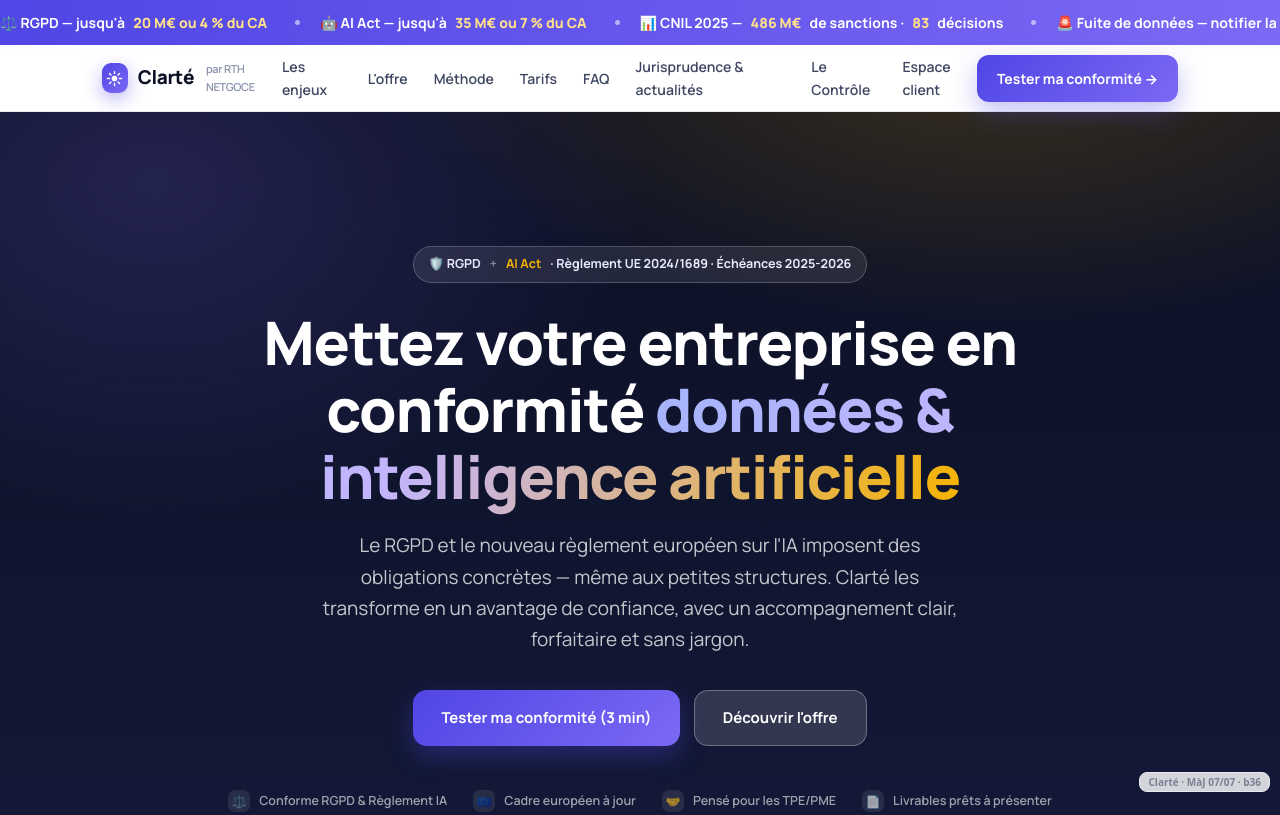
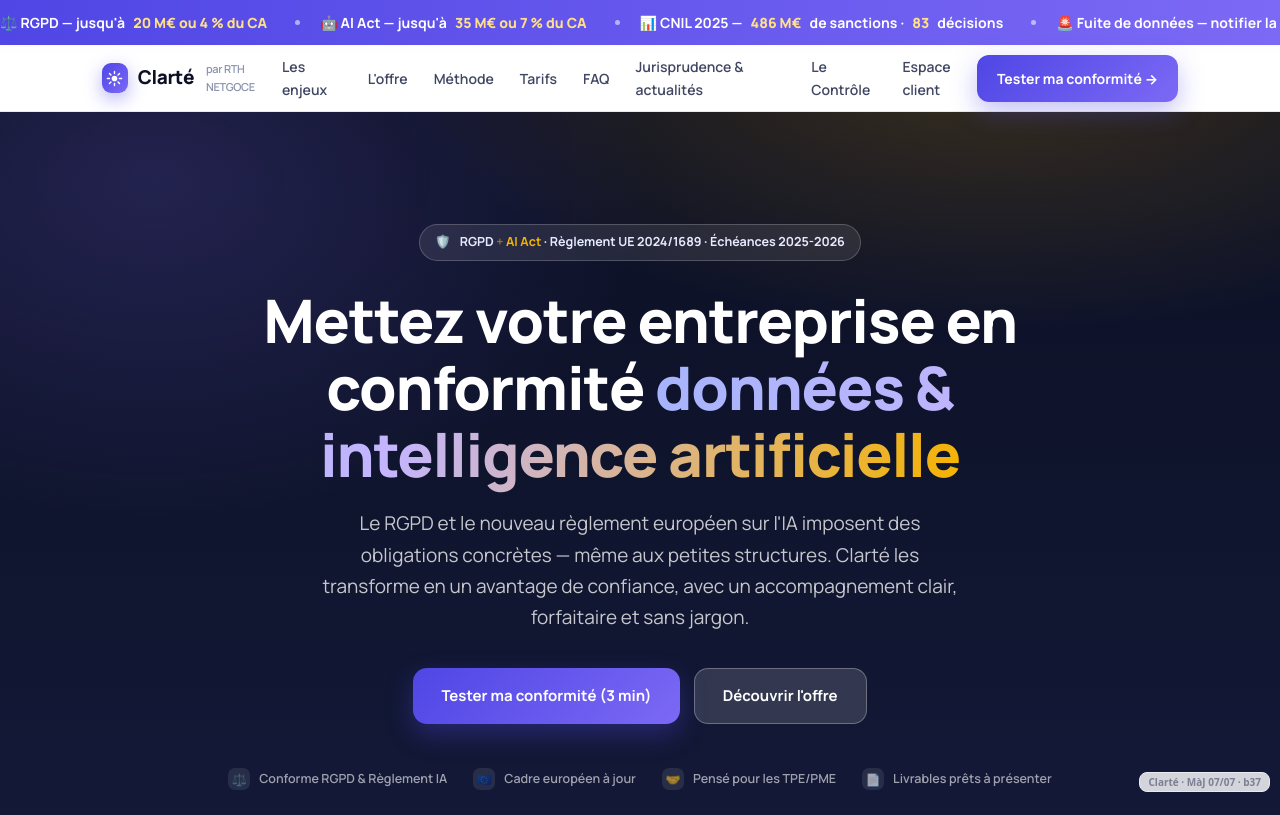
Before and after one commit to chm75009-sketch/RGPD-, a plain HTML site: page index.html in a window 1280 px wide. Shown: the top 815 px of the page. Drawn offline with Linux system fonts and the light colour scheme.

Commit message:
Accueil : pastille RGPD/AI Act sans écart parasite + moins d'espace au-dessus du hero (b37)

```diff
--- a/index.html
+++ b/index.html
@@ -105,8 +105,8 @@
   /* HERO */
   .hero{position:relative;overflow:hidden;background:radial-gradient(1100px 520px at 78% -8%,rgba(245,179,1,.20),transparent 55%),radial-gradient(900px 620px at 12% 8%,rgba(124,105,245,.20),transparent 55%),linear-gradient(180deg,#0c1024 0%,#141a3a 100%);color:#fff}
   .hero::after{content:'';position:absolute;inset:0;background:radial-gradient(700px 300px at 50% 120%,rgba(14,165,163,.16),transparent 60%);pointer-events:none}
-  .hero .wrap{position:relative;z-index:1;padding:56px 22px 76px;text-align:center}
-  @media(max-width:640px){.hero .wrap{padding:30px 22px 52px}.kicker{margin-bottom:18px}}
+  .hero .wrap{position:relative;z-index:1;padding:34px 22px 72px;text-align:center}
+  @media(max-width:640px){.hero .wrap{padding:22px 22px 50px}.kicker{margin-bottom:16px}}
   .kicker{display:inline-flex;align-items:center;gap:9px;background:rgba(255,255,255,.09);border:1px solid rgba(255,255,255,.2);border-radius:100px;padding:7px 15px;font-size:12.5px;font-weight:700;color:#e7e9ff;margin-bottom:26px}
   .kicker b{color:var(--gold)}
   .hero h1{font-size:clamp(34px,5.4vw,60px);font-weight:800;max-width:900px;margin:0 auto 20px}
@@ -304,7 +304,7 @@
 <!-- HERO -->
 <section class="hero" id="top">
   <div class="wrap">
-    <div class="kicker">🛡️ RGPD <span style="opacity:.5">+</span> <b>AI Act</b> · Règlement UE 2024/1689 · Échéances 2025-2026</div>
+    <div class="kicker"><span>🛡️</span><span>RGPD <b style="opacity:.55;font-weight:700">+</b> <b>AI Act</b> · Règlement UE 2024/1689 · Échéances 2025-2026</span></div>
     <h1>Mettez votre entreprise en conformité <span class="grad">données &amp; intelligence artificielle</span></h1>
     <p class="lead">Le RGPD et le nouveau règlement européen sur l'IA imposent des obligations concrètes — même aux petites structures. Clarté les transforme en un avantage de confiance, avec un accompagnement clair, forfaitaire et sans jargon.</p>
     <div class="hero-cta">
@@ -574,7 +574,7 @@
   </div>
 </section>
 
-<div style="position:fixed;bottom:8px;right:10px;z-index:9999;font:700 10px/1 system-ui,sans-serif;color:#7a7f95;background:rgba(255,255,255,.82);border:1px solid #e7e9f3;padding:4px 8px;border-radius:8px;pointer-events:none">Clarté · MàJ 07/07 · b36</div>
+<div style="position:fixed;bottom:8px;right:10px;z-index:9999;font:700 10px/1 system-ui,sans-serif;color:#7a7f95;background:rgba(255,255,255,.82);border:1px solid #e7e9f3;padding:4px 8px;border-radius:8px;pointer-events:none">Clarté · MàJ 07/07 · b37</div>
 
 <!-- FOOTER -->
 <footer>
--- a/sw.js
+++ b/sw.js
@@ -1,6 +1,6 @@
 /* Service worker Clarté — installation PWA + usage hors-ligne.
    Ne collecte rien. Bump CACHE à chaque mise à jour importante. */
-const CACHE = 'clarte-b36';
+const CACHE = 'clarte-b37';
 const ASSETS = [
   'index.html',
   'le-controle.html',
```
Also changed, not shown: documents.html (+1 -1 lines), jurisprudence.html (+1 -1 lines), le-controle.html (+1 -1 lines).
